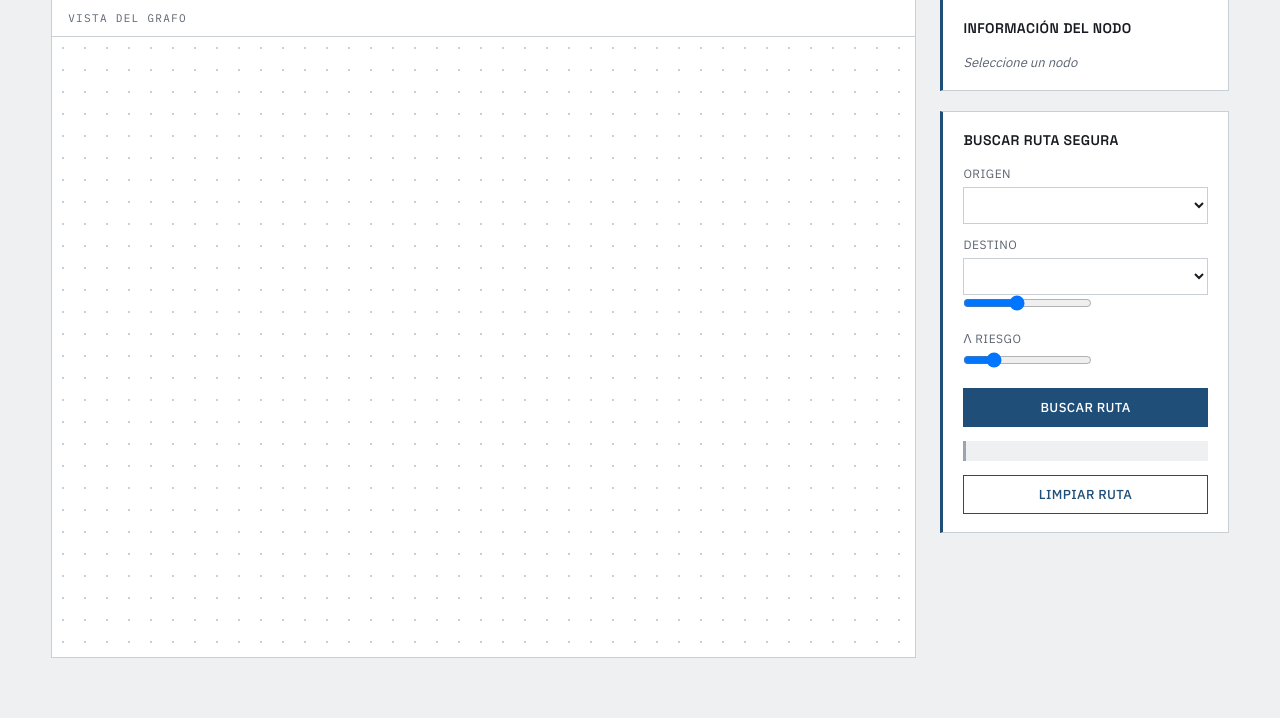
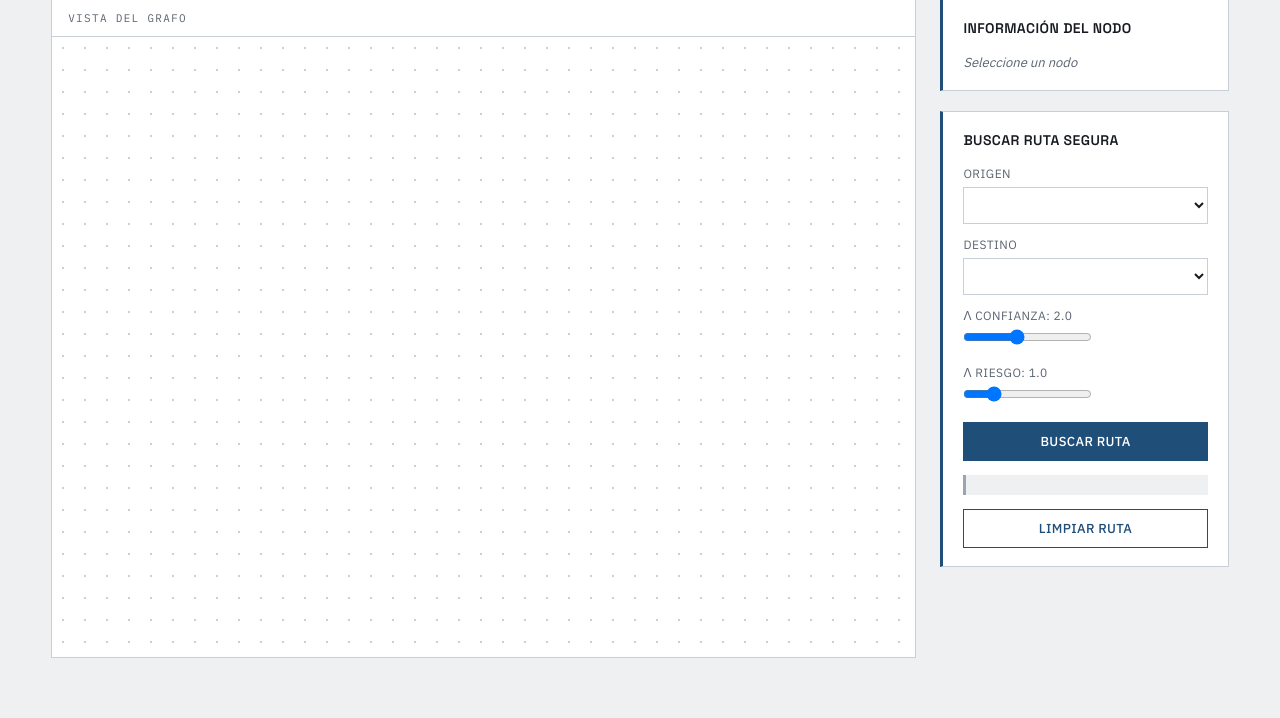
Before and after one commit to DioRB/E.A.SProtocol, a Python web app: template src/frontend/templates/index.html in a window 1280 px wide. Shown: the part 203-921 px from the top of the page. Run offline with Jinja, Linux system fonts and the light colour scheme; the template is opened without the code that fills it, so the values that code supplies are empty.

Commit message:
Mejoras en el frontend - Dijkstra (1)
Se realizan mejoras en la presentación visual del sistema y se corrigen algunos bugs encontrados en los algoritmos

```diff
--- a/src/frontend/static/css/estilo.css
+++ b/src/frontend/static/css/estilo.css
@@ -303,6 +303,8 @@ button:focus-visible{
     font-family:var(--font-mono);
     font-size:12.5px;
     color:var(--ink);
+    overflow-y:auto;
+    max-height:320px;
 }
 
 /* estados posibles de un nodo, para aplicar como clase
--- a/src/frontend/static/js/grafo.js
+++ b/src/frontend/static/js/grafo.js
@@ -62,6 +62,24 @@ export function dibujarGrafo(data){
                     "text-halign":"center"
                 }
             },
+            {
+                selector:'node[estado="Seguro"]',
+                style:{
+                    "background-color":"#2F6F4E"
+                }
+            },
+            {
+                selector:'node[estado="En monitoreo"]',
+                style:{
+                    "background-color":"#B7791F"
+                }
+            },
+            {
+                selector:'node[estado="Comprometido"]',
+                style:{
+                    "background-color":"#A13D2E"
+                }
+            },
             { selector:"edge", style:{
                     "line-color":"#9BA5AF",
                     "target-arrow-color":"#9BA5AF",
@@ -95,6 +113,39 @@ export function dibujarGrafo(data){
                     "line-color":"#2F6F4E",
                     "target-arrow-color":"#2F6F4E",
                     "width":4
+                }
+            },
+            {
+                selector:"edge.explorando",
+                style:{
+                    "line-color":"#2F80ED",
+                    "target-arrow-color":"#2F80ED",
+                    "width":4
+                }
+            },
+            {
+                selector:"edge.correcta",
+                style:{
+                    "line-color":"#27AE60",
+                    "target-arrow-color":"#27AE60",
+                    "width":5
+                }
+            },
+            {
+                selector:"edge.descartada",
+                style:{
+                    "line-color":"#EB5757",
+                    "target-arrow-color":"#EB5757",
+                    "line-style":"dashed",
+                    "width":4
+                }
+            },
+            {
+                selector:"node.visitando",
+                style:{
+                    "background-color":"#F2C94C",
+                    "border-width":3,
+                    "border-color":"#171A21"
                 }
             }
         ],
@@ -405,10 +456,62 @@ export function resaltarRuta(ruta){
 }
 
 export function limpiarResaltado(){
+    editor.cy.elements()
+    .removeClass("ruta")
+    .removeClass("seleccionado")
+    .removeClass("visitando")
+    .removeClass("explorando")
+    .removeClass("correcta")
+    .removeClass("descartada")
 
-    editor.cy.elements()
-        .removeClass("ruta")
-        .removeClass("seleccionado");
+}
+
+
+export async function animarTimeline(timeline){
+
+    limpiarResaltado();
+
+    for(const evento of timeline){
+
+        editor.cy.elements().removeClass(
+            "visitando explorando"
+        );
+
+        if(evento.tipo==="visita"){
+
+            editor.cy
+                .getElementById(evento.nodo)
+                .addClass("visitando");
+
+        }
+
+        if(evento.tipo==="relajacion"){
+
+            const arista = editor.cy
+                .edges()
+                .filter(edge=>
+
+                    edge.source().id()===evento.desde &&
+                    edge.target().id()===evento.hasta
+
+                );
+
+            if(evento.actualizado){
+            arista.addClass("correcta");
+            }
+            else{
+                arista.addClass("descartada");
+            }
+
+        }
+
+        await new Promise(resolve=>
+
+            setTimeout(resolve,450)
+
+        );
+
+    }
 
 }
 
--- a/src/frontend/static/js/interfaz.js
+++ b/src/frontend/static/js/interfaz.js
@@ -1,6 +1,6 @@
 // Interfaz que relaciona todos los elementos graficos de la página con las funciones adjudicadas
 import { reiniciarGrafo, ejecutarDijkstra, obtenerNodos} from "./api.js";
-import { actualizarGrafo, resaltarRuta, limpiarResaltado } from "./grafo.js";
+import {actualizarGrafo,resaltarRuta,limpiarResaltado,animarTimeline} from "./grafo.js";
 import { editor } from "./editor.js";
 
 export function cambiarModo(nuevoModo){
@@ -125,34 +125,77 @@ export function cargarNodosDijkstra(data){
 
 function mostrarResultado(resultado){
 
-    const panel = document.getElementById("resultadoDijkstra");
+    const panel = document.getElementById(
+        "resultadoDijkstra"
+    );
 
-    panel.innerHTML = `
+    if(resultado.ruta.length===0){
 
+        panel.innerHTML=`
+
+            <h3>Resultado</h3>
+
+            <p>${resultado.mensaje}</p>
+
+        `;
+
+        return;
+
+    }
+
+    panel.innerHTML=`
         <h3>Resultado Dijkstra</h3>
-
         <p>
-            Ruta:
+            <strong>Ruta:</strong><br>
             ${resultado.ruta.join(" → ")}
         </p>
-
+        <hr>
         <p>
-            Costo total:
+            <strong>Costo total:</strong>
             ${resultado.costo}
         </p>
-
+        <h4>Métricas</h4>
         <p>
-            Riesgo:
+            Peso total:
+            ${resultado.metricas.peso_total}
+        </p>
+        <p>
+            Riesgo total:
             ${resultado.metricas.riesgo_total}
         </p>
-
+        <p>
+            Penalización confianza:
+            ${resultado.metricas.penalizacion_confianza_total}
+        </p>
+        <hr>
+        <h4>Análisis</h4>
+        <p>
+            ${resultado.analisis.criterio}
+        </p>
+        <p>
+            Nodos recorridos:
+            ${resultado.analisis.nodos_recorridos}
+        </p>
+        <p>
+            Riesgo promedio:
+            ${resultado.analisis.riesgo_promedio}
+        </p>
         <p>
             Confianza promedio:
             ${resultado.analisis.confianza_promedio}
         </p>
+        <hr>
+        <h4>Parámetros</h4>
+        <p>
+            λ confianza:
+            ${resultado.parametros.lambda_confianza}
+        </p>
+        <p>
+            λ riesgo:
+            ${resultado.parametros.lambda_riesgo}
+        </p>
 
     `;
-
 }
 
 
@@ -259,6 +302,10 @@ document
 
         console.log(resultado);
 
+        await animarTimeline(
+            resultado.timeline
+        );
+
         resaltarRuta(
             resultado.ruta
         );
@@ -287,3 +334,43 @@ document
             document.getElementById("resultadoDijkstra").innerHTML = "";
         }
     );
+
+const sliderConfianza =
+document.getElementById(
+    "lambdaConfianza"
+);
+
+const textoConfianza =
+document.getElementById(
+    "valorLambdaConfianza"
+);
+
+sliderConfianza.addEventListener(
+    "input",
+    ()=>{
+
+        textoConfianza.textContent =
+            sliderConfianza.value;
+
+    }
+);
+
+const sliderRiesgo =
+document.getElementById(
+    "lambdaRiesgo"
+);
+
+const textoRiesgo =
+document.getElementById(
+    "valorLambdaRiesgo"
+);
+
+sliderRiesgo.addEventListener(
+    "input",
+    ()=>{
+
+        textoRiesgo.textContent =
+            sliderRiesgo.value;
+
+    }
+);
--- a/src/frontend/templates/index.html
+++ b/src/frontend/templates/index.html
@@ -121,8 +121,15 @@
                 <label for="origenDijkstra">Origen</label>
                 <select id="origenDijkstra"></select>
 
-                <label for="destinoDijkstra">Destino</label>
+                <label for="destinoDijkstra">
+                    Destino
+                </label>
+
                 <select id="destinoDijkstra"></select>
+
+                <label for="lambdaConfianza">
+                    &lambda; Confianza:
+                    <span id="valorLambdaConfianza">2.0</span>
                 </label>
 
                 <input
@@ -134,7 +141,8 @@
                     value="2">
 
                 <label for="lambdaRiesgo">
-                λ Riesgo
+                    &lambda; Riesgo:
+                    <span id="valorLambdaRiesgo">1.0</span>
                 </label>
 
                 <input
```
Lines whose indentation alone changed are shown as unchanged.
